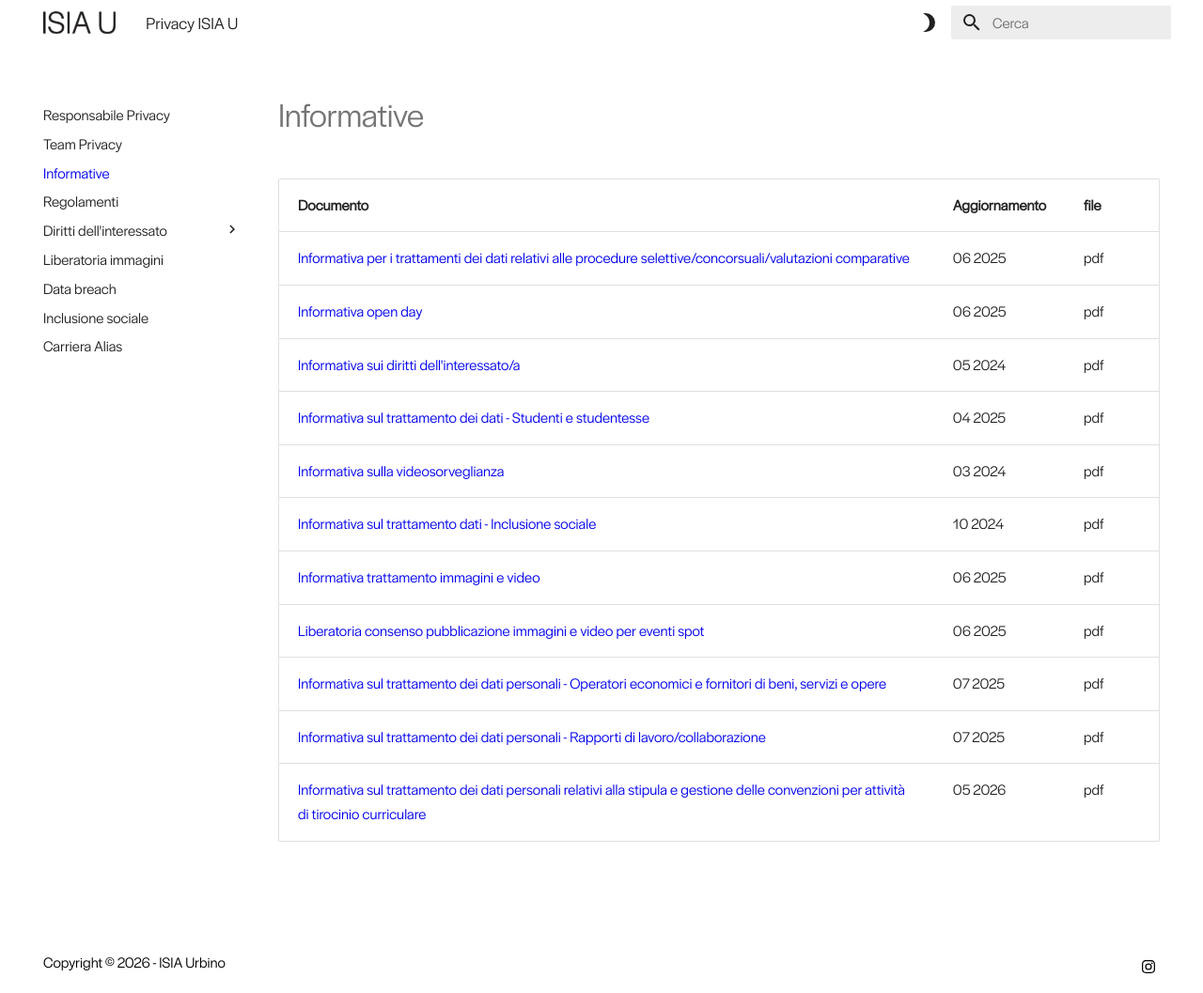
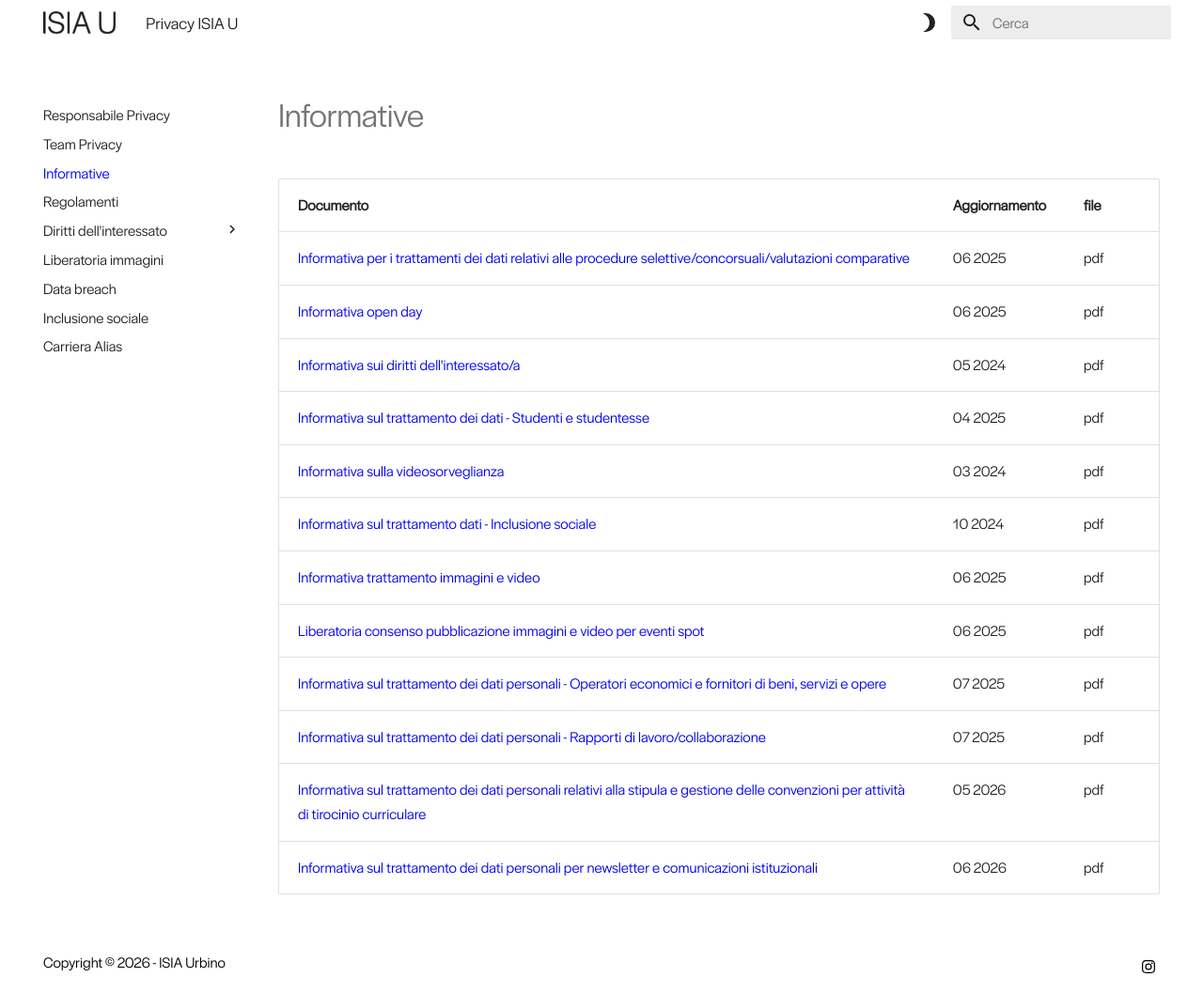
Before and after one commit to ISIA-Urbino/Privacy-ISIAU, an MkDocs documentation site: the page built from docs/02-informative.md, in a window 1280 px wide and 1057 px high. Shown: the whole window at 94% size. Built offline with MkDocs 1.6.1 and Material for MkDocs 9.7.7, drawn with Linux system fonts in a browser that asks for light colours.

Commit message:
Aggiunta informativa newsletter

```diff
--- a/docs/02-informative.md
+++ b/docs/02-informative.md
@@ -18,3 +18,4 @@ hide:
 | [Informativa sul trattamento dei dati personali - Operatori economici e fornitori di beni, servizi e opere](assets/ISIAU-Informativa-operatori-economici.pdf){:target="_blank"} | 07 2025 | pdf |
 | [Informativa sul trattamento dei dati personali - Rapporti di lavoro/collaborazione](assets/ISIAU-Informativa-rapporto-lavoro.pdf){:target="_blank"} | 07 2025 | pdf |
 | [Informativa sul trattamento dei dati personali relativi alla stipula e gestione delle convenzioni per attività di tirocinio curriculare](assets/ISIAU-informativa-tirocini-curricolari.pdf){:target="_blank"} | 05 2026 | pdf |
+| [Informativa sul trattamento dei dati personali per newsletter e comunicazioni istituzionali](assets/ISIAU-informativa-newsletter.pdf){:target="_blank"} | 06 2026 | pdf |
```
Also changed, not shown: 1 other file.
